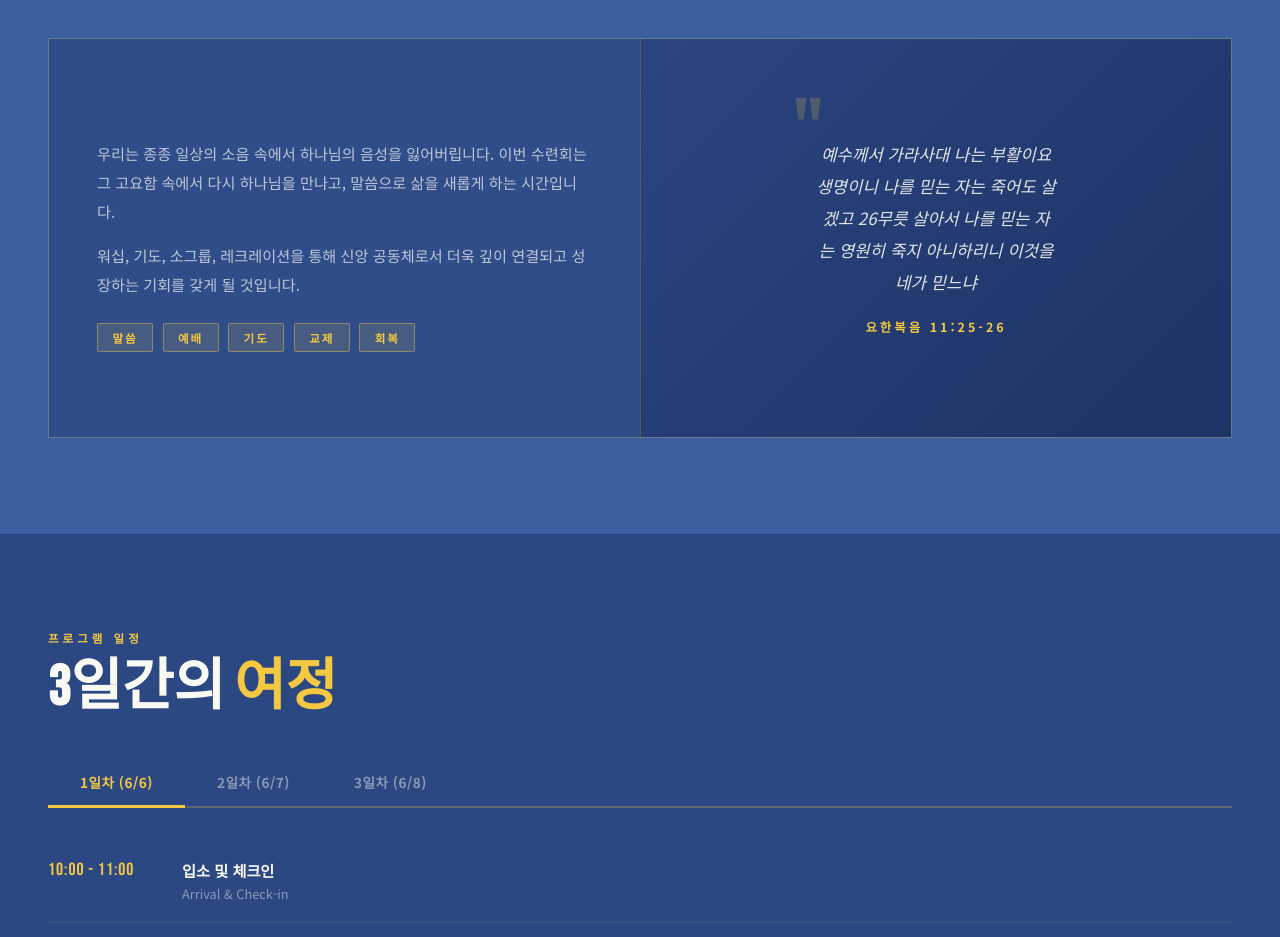
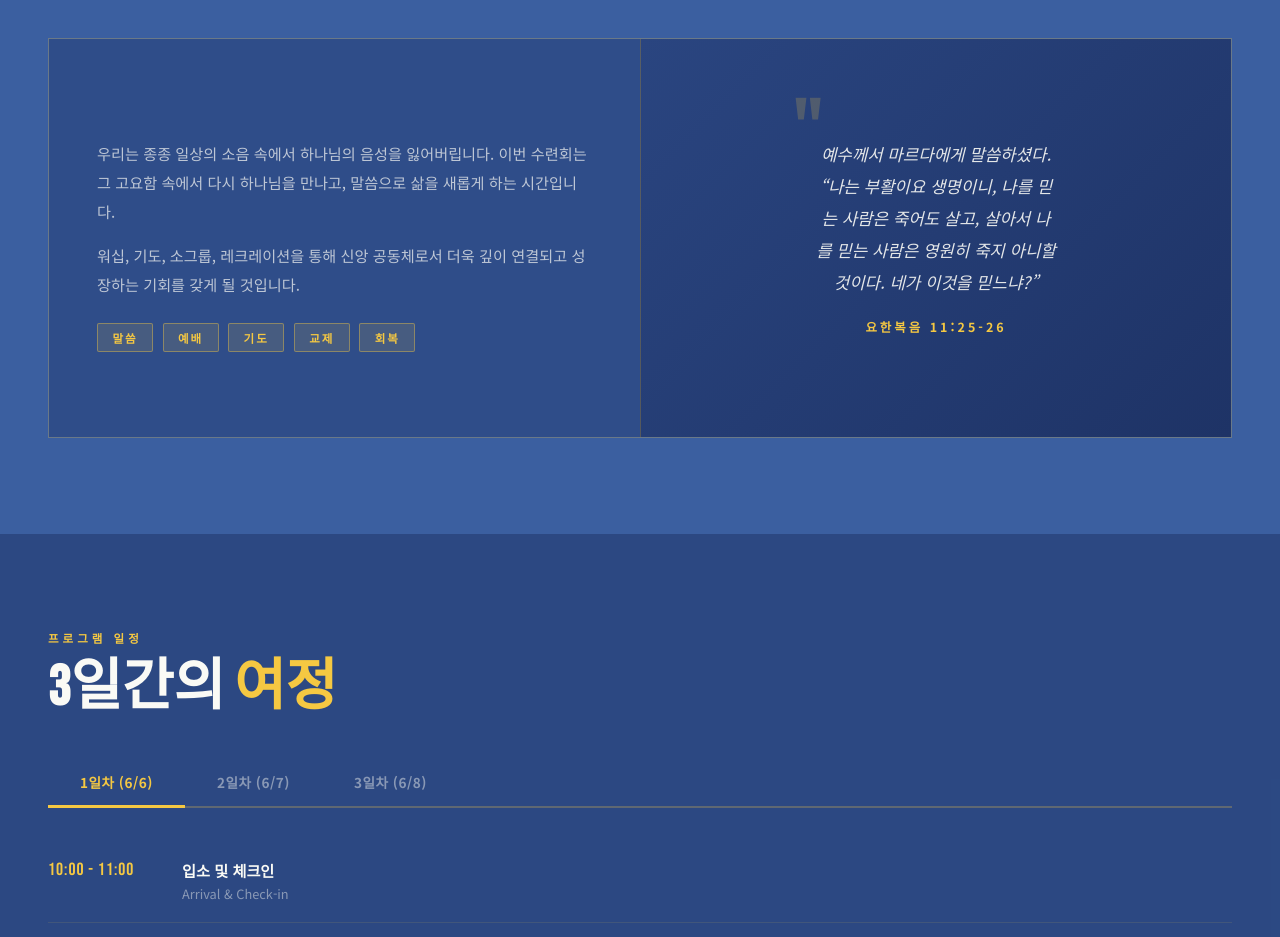
Before and after one commit to Ezekiel-Lee/EJEPCamp2026, a plain HTML site: page index.html in a window 1280 px wide. Shown: the part 1000-1937 px from the top of the page. Drawn offline with Linux system fonts and the light colour scheme.

```diff
--- a/index.html
+++ b/index.html
@@ -494,7 +494,7 @@
     <div class="theme-visual">
       <div class="theme-scripture">
         <div class="scripture-quote">"</div>
-        <p class="scripture-text">예수께서 가라사대 나는 부활이요 생명이니 나를 믿는 자는 죽어도 살겠고 26무릇 살아서 나를 믿는 자는 영원히 죽지 아니하리니 이것을 네가 믿느냐</p>
+        <p class="scripture-text">예수께서 마르다에게 말씀하셨다. “나는 부활이요 생명이니, 나를 믿는 사람은 죽어도 살고, 살아서 나를 믿는 사람은 영원히 죽지 아니할 것이다. 네가 이것을 믿느냐?”</p>
         <div class="scripture-ref"> 요한복음 11:25-26</div>
       </div>
     </div>
```
